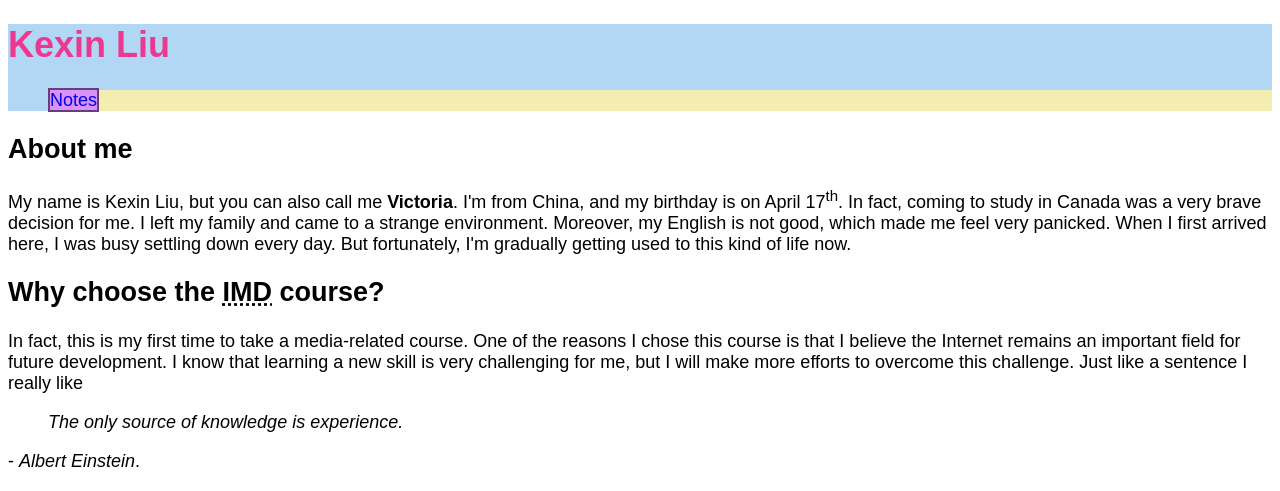
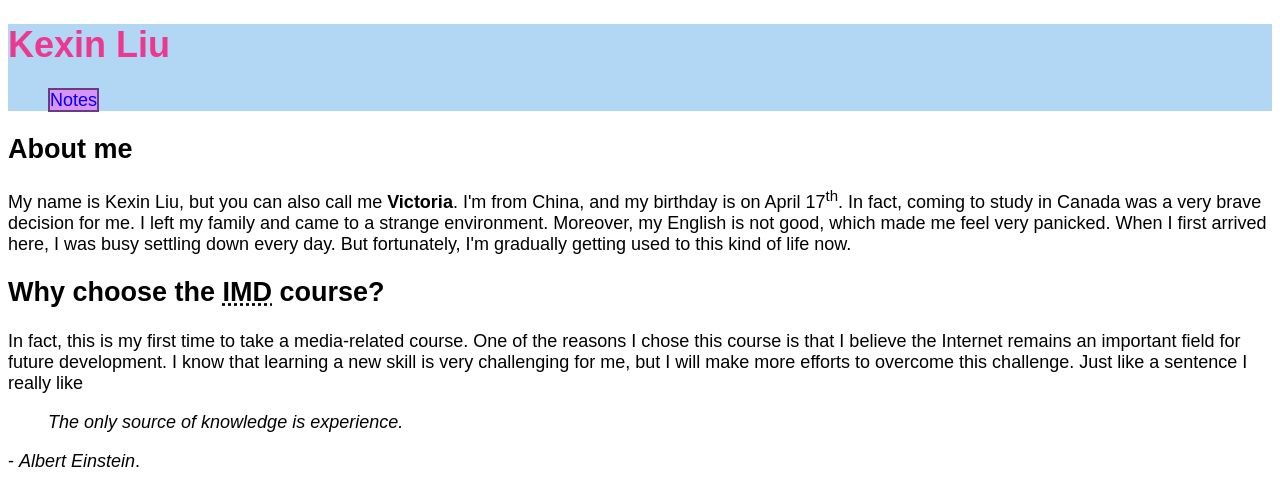
Before and after one commit to liu00731/liu00731.github.io, a plain HTML site: page html-assignment/intex.html in a window 1280 px wide. Shown: the top 491 px of the page. Drawn offline with Linux system fonts and the light colour scheme.

Commit message:
add the main，change it to the main part

```diff
--- a/html-assignment/css/main.css
+++ b/html-assignment/css/main.css
@@ -19,7 +19,7 @@ ul {
     list-style-type: square;
 }
 
-ul li:nth-child(odd) {
+main ul li:nth-child(odd) {
     background-color: rgb(244, 237, 178);
 }
 
```
